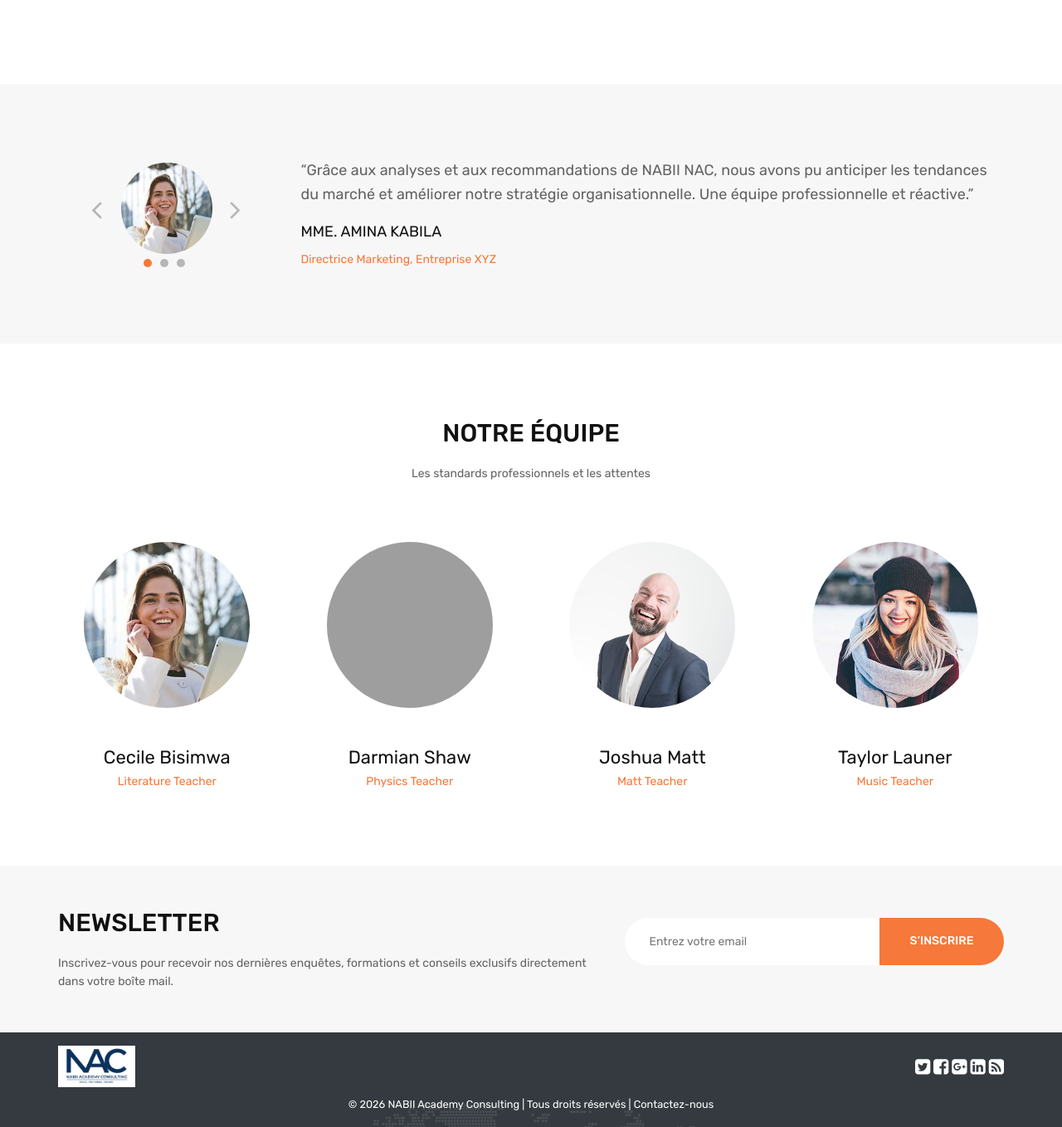
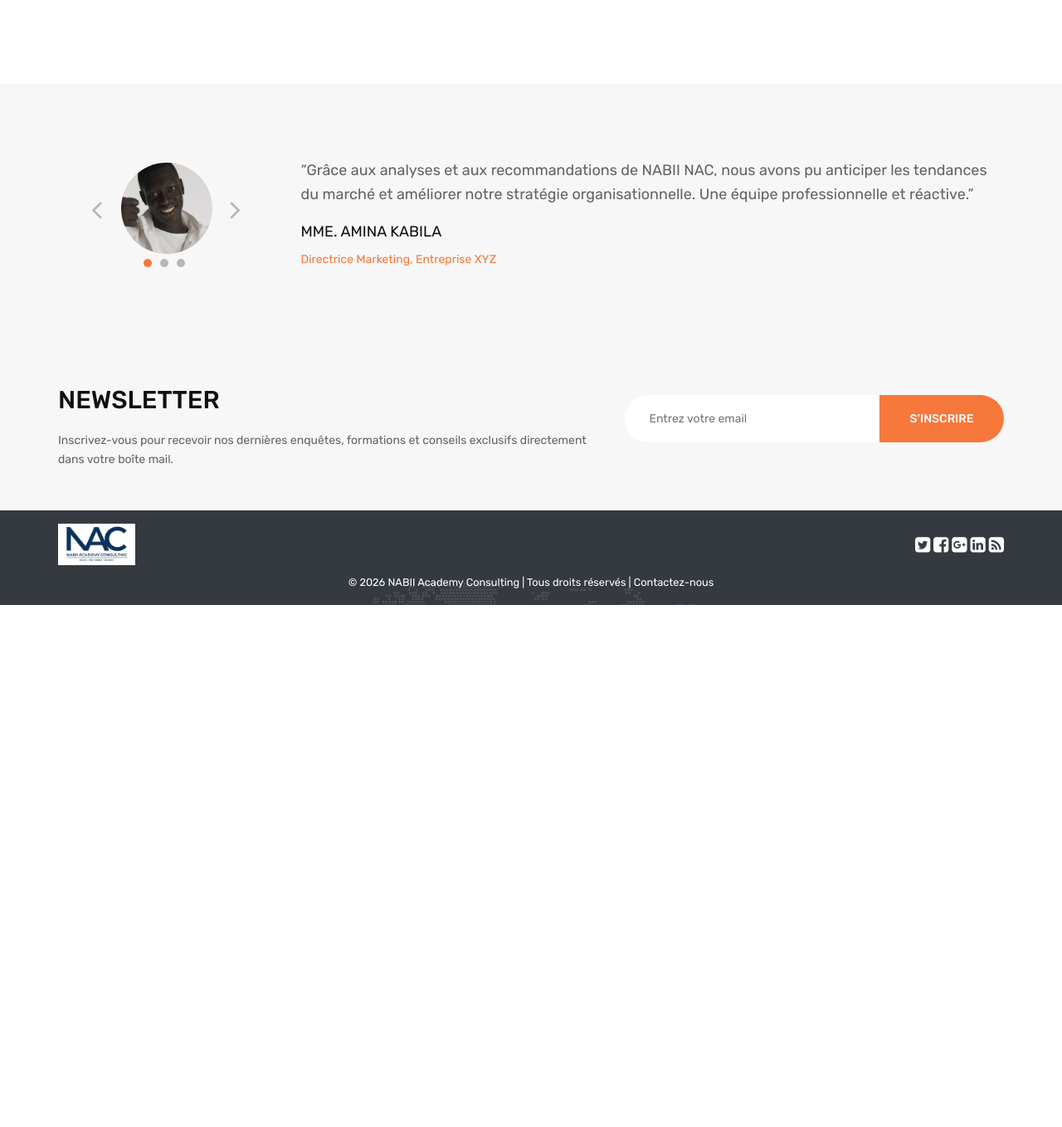
Before and after one commit to chrinovic009/Nabii-Nac, a Flask app: page /about in a window 1280 px wide. Shown: the part 1348-2706 px from the top of the page at 83% size. After the commit the page ends 2077 px from the top, so only its background shows below. Run offline with Flask 3, Linux system fonts and the light colour scheme; parts of the project's set-up code (start-up, migrations or seed data) failed here and were passed over; some libraries are stand-ins or nearby versions; grey boxes are pictures that could not be loaded.

Commit message:
description des modifications

```diff
--- a/app/templates/home/about.html
+++ b/app/templates/home/about.html
@@ -104,7 +104,7 @@
 					<div class="ts-item">
 						<div class="row">
 							<div class="col-md-3">
-								<div class="ts-author-pic set-bg" data-setbg="../../static/home/img/member/3.jpg"></div>
+								<div class="ts-author-pic set-bg" data-setbg="../../static/home/img/member/1.jpg"></div>
 							</div>
 							<div class="col-md-9 ts-text">
 								<p>“Le cabinet NABII NAC nous a guidés dans la collecte et l’analyse de données cruciales. Leur expertise nous a permis de prendre des décisions stratégiques éclairées et fiables.”</p>
@@ -120,68 +120,6 @@
 
 
 		<!-- Team section  -->
-		<section class="team-section spad">
-			<div class="container">
-				<div class="section-title text-center">
-					<h3>NOTRE ÉQUIPE</h3>
-					<p>Les standards professionnels et les attentes</p>
-				</div>
-				<div class="row">
-					<div class="col-md-6 col-lg-3">
-						<div class="member">
-							<div class="member-pic set-bg" data-setbg="../../static/home/img/member/1.jpg">
-								<div class="member-social">
-									<a href=""><i class="fa fa-facebook"></i></a>
-									<a href=""><i class="fa fa-twitter"></i></a>
-									<a href=""><i class="fa fa-pinterest"></i></a>
-								</div>
-							</div>
-							<h5>Cecile Bisimwa</h5>
-							<p>Literature Teacher</p>
-						</div>
-					</div>
-					<div class="col-md-6 col-lg-3">
-						<div class="member">
-							<div class="member-pic set-bg" data-setbg="../../static/home/img/member/2.jpg">
-								<div class="member-social">
-									<a href=""><i class="fa fa-facebook"></i></a>
-									<a href=""><i class="fa fa-twitter"></i></a>
-									<a href=""><i class="fa fa-pinterest"></i></a>
-								</div>
-							</div>
-							<h5>Darmian Shaw</h5>
-							<p>Physics Teacher</p>
-						</div>
-					</div>
-					<div class="col-md-6 col-lg-3">
-						<div class="member">
-							<div class="member-pic set-bg" data-setbg="../../static/home/img/member/3.jpg">
-								<div class="member-social">
-									<a href=""><i class="fa fa-facebook"></i></a>
-									<a href=""><i class="fa fa-twitter"></i></a>
-									<a href=""><i class="fa fa-pinterest"></i></a>
-								</div>
-							</div>
-							<h5>Joshua Matt</h5>
-							<p>Matt Teacher</p>
-						</div>
-					</div>
-					<div class="col-md-6 col-lg-3">
-						<div class="member">
-							<div class="member-pic set-bg" data-setbg="../../static/home/img/member/4.jpg">
-								<div class="member-social">
-									<a href=""><i class="fa fa-facebook"></i></a>
-									<a href=""><i class="fa fa-twitter"></i></a>
-									<a href=""><i class="fa fa-pinterest"></i></a>
-								</div>
-							</div>
-							<h5>Taylor Launer</h5>
-							<p>Music Teacher</p>
-						</div>
-					</div>
-				</div>
-			</div>
-		</section>
 		<!-- Team section end -->
 
 
```
Also changed, not shown: app/templates/home/formation-1.html (+4 -4 lines), app/static/home/img/member/1.jpg, app/static/home/img/member/3.jpg (deleted), app/static/home/img/member/4.jpg (deleted), app/static/home/img/member/5.jpg (deleted), 1 other file.
